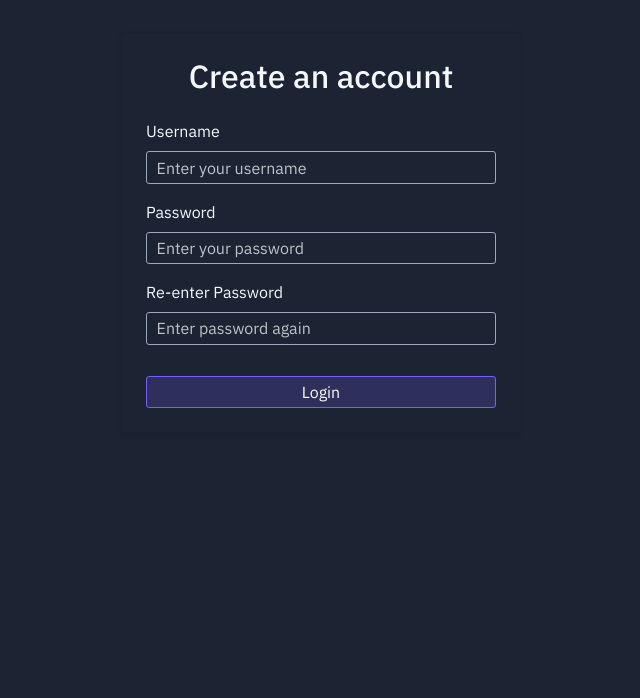
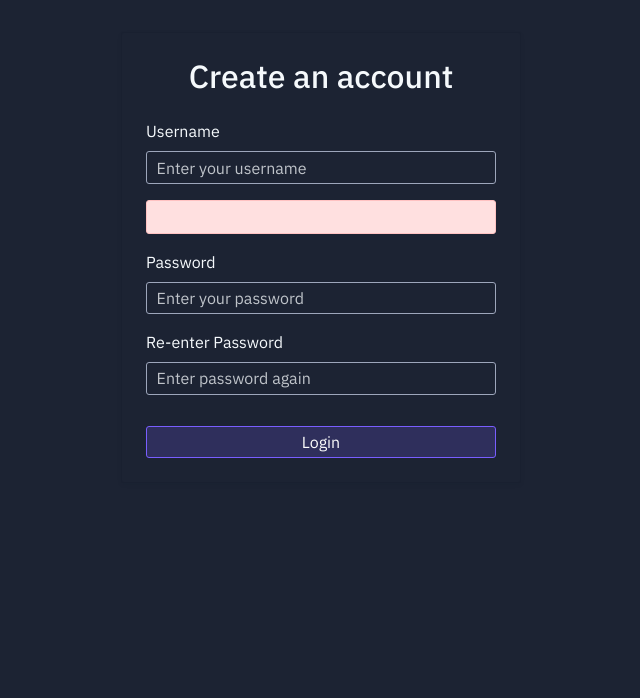
Before and after one commit to Marito1256/PersonalSite, a Flask app: page /SignUpPage in a window 1280 px wide. Shown: the part 144-842 px from the top of the page, without its empty margins (319-959 px from the left). Run offline with Flask 3, Linux system fonts and the light colour scheme; some libraries are stand-ins or nearby versions.

Commit message:
Sign Up page js

```diff
--- a/site_1.py
+++ b/site_1.py
@@ -63,6 +63,7 @@ def signup():
 def signUp():
     newUser = request.form.get('username')
     newPass = request.form.get('password')
+    passCheck = request.form.get('password-check')
     with psycopg2.connect(
             dbname=DB_NAME,
             user=DB_USER,
@@ -82,6 +83,12 @@ def signUp():
                 print("ERROR USERNAME IS TAKEN")
                 print()
                 print()
+            else:
+                if(newPass == passCheck):
+                    cur.execute(
+                        "INSERT INTO users (username, password, role, created_at) VALUES (%s,%s,%s,NOW())",
+                        (newUser, newPass, "user")
+                    )
     return render_template('/SignUpPage.html')
 @app.route('/Login', methods=['POST'])
 def loginAttempt():
--- a/templates/SignUpPage.html
+++ b/templates/SignUpPage.html
@@ -29,18 +29,19 @@
 <div class="container d-flex align-items-start justify-content-center" style="min-height: 100vh; padding-top: 15vh;">
     <div class="card shadow-sm p-4" style="max-width: 400px; width: 100%;">
         <h2 class="text-center mb-4">Create an account</h2>
-        <form method="POST" action="/SignUp">
+        <form id="signup-form" method="POST" action="/SignUp">
             <div class="mb-3">
                 <label for="username" class="form-label">Username</label>
                 <input type="text" class="form-control" id="username" name="username" placeholder="Enter your username" required>
             </div>
+            <div id ='loginError' class = 'alert alert-danger ' style = "margin-top: 15px;" ></div>
             <div class="mb-3">
                 <label for="password" class="form-label">Password</label>
                 <input type="password" class="form-control" id="password" name="password" placeholder="Enter your password" required>
             </div>
             <div class="mb-3">
                 <label for="password-check" class="form-label">Re-enter Password</label>
-                <input type="password-check" class="form-control" id="password-check" name="password-check" placeholder="Enter password again" required>
+                <input type="password" class="form-control" id="password-check" name="password-check" placeholder="Enter password again" required>
             </div>
             <button type="submit" class="btn btn-primary w-100" style = "margin-top: 15px;">Login</button>
         </form>
```
